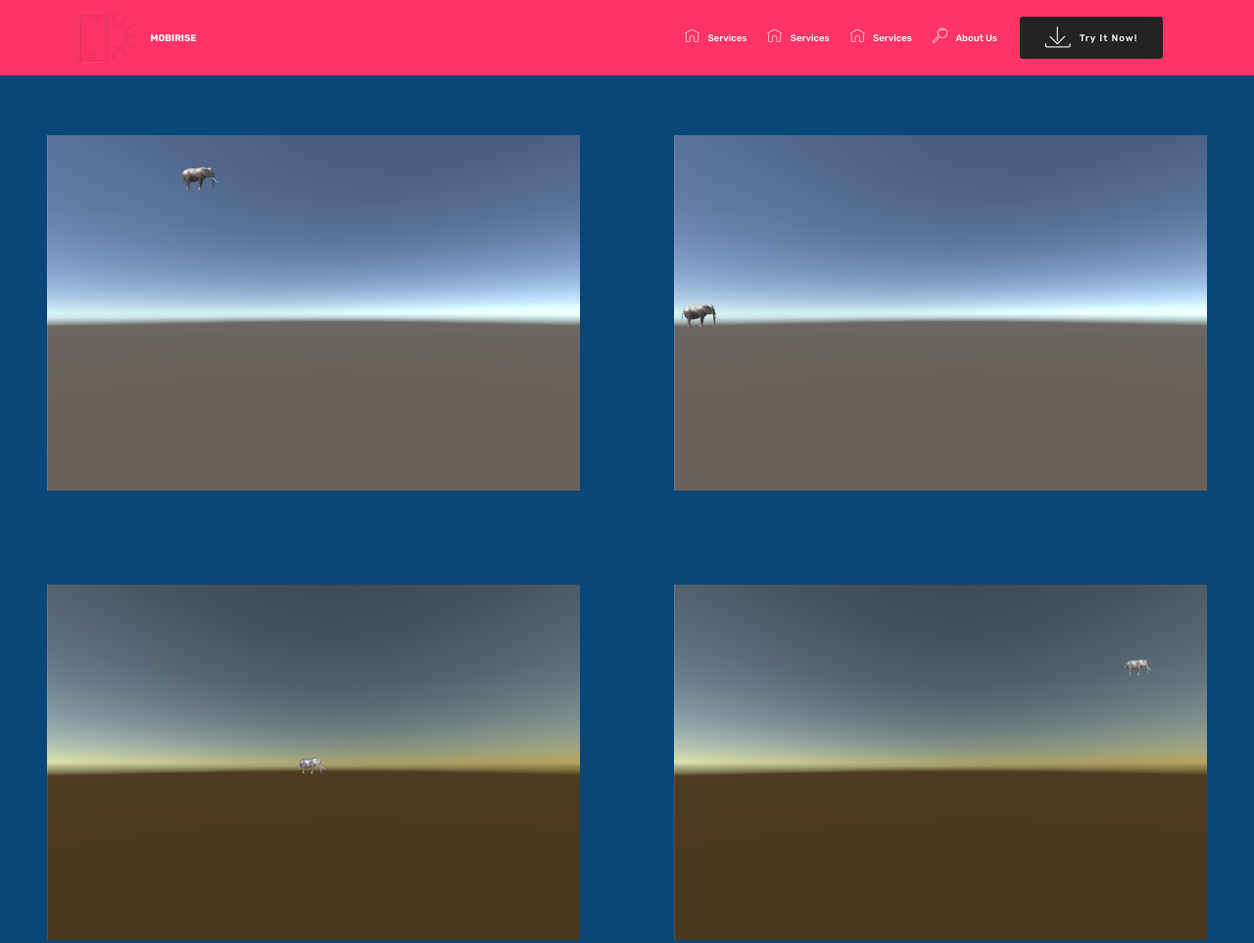
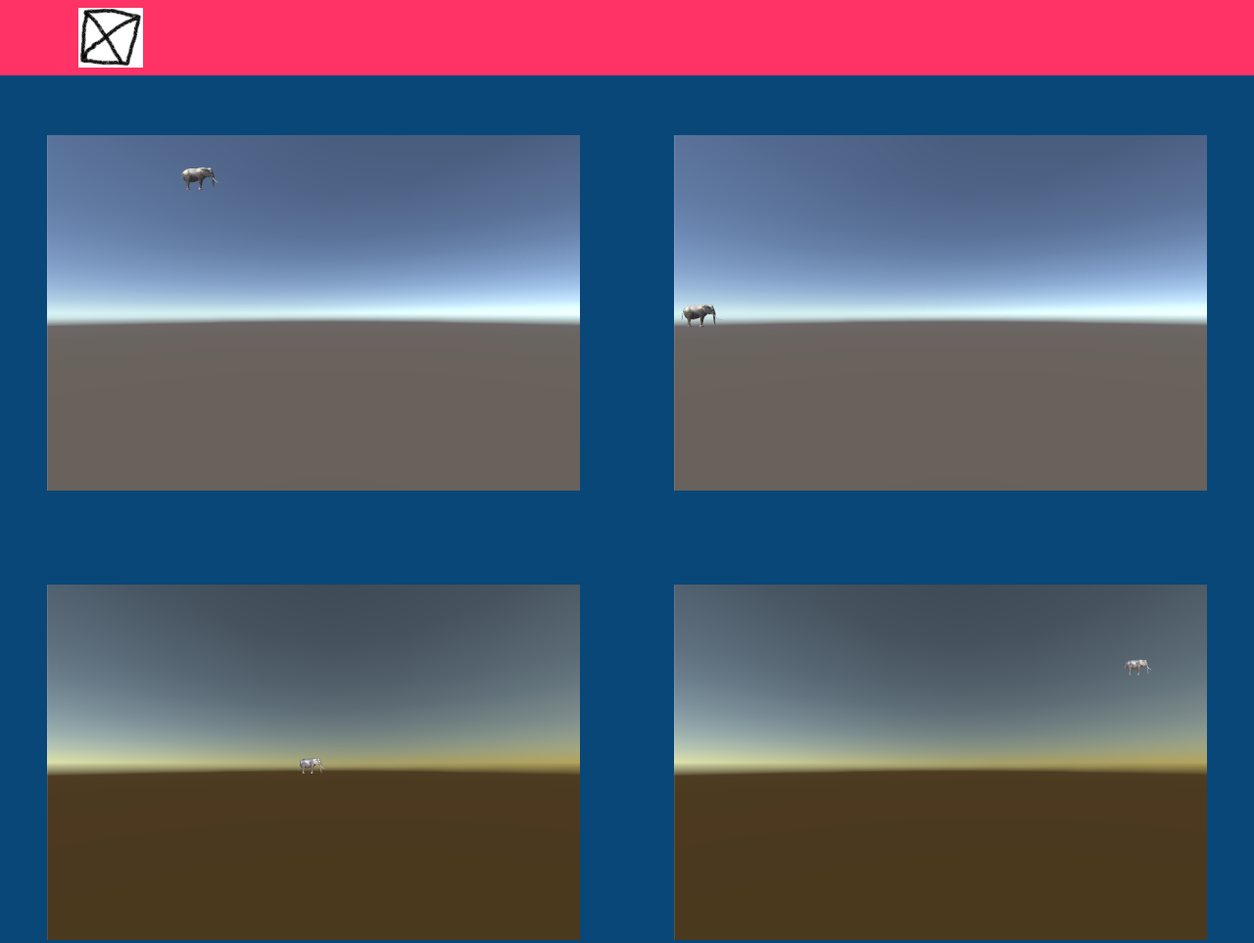
Before and after one commit to dinokat/dinokat.github.io, a plain HTML site: page page3.html in a window 1280 px wide. Shown: the top 963 px of the page at 98% size. Drawn offline with Linux system fonts and the light colour scheme; files whose address does not match are found by name.

Commit message:
olifant header

```diff
--- a/page3.html
+++ b/page3.html
@@ -23,11 +23,11 @@
 
 </head>
 <body>
-<section class="menu cid-qz3VlPlsUa" once="menu" id="menu1-d" data-rv-view="2511">
+<section class="menu cid-qz3VlPlsUa" once="menu" id="menu1-d" data-rv-view="2921">
 
 
 
-    <nav class="navbar navbar-expand beta-menu navbar-dropdown align-items-center navbar-fixed-top navbar-toggleable-sm">
+    <nav class="navbar navbar-expand beta-menu navbar-dropdown align-items-center navbar-toggleable-sm">
         <button class="navbar-toggler navbar-toggler-right" type="button" data-toggle="collapse" data-target="#navbarSupportedContent" aria-controls="navbarSupportedContent" aria-expanded="false" aria-label="Toggle navigation">
             <div class="hamburger">
                 <span></span>
@@ -39,46 +39,21 @@
         <div class="menu-logo">
             <div class="navbar-brand">
                 <span class="navbar-logo">
-                    <a href="https://mobirise.com">
-                         <img src="assets/images/logo2.png" alt="Mobirise" media-simple="true" style="height: 3.8rem;">
+                    <a href="index.html">
+                         <img src="assets/images/zeno-387x355.png" alt="Mobirise" title="" media-simple="true" style="height: 3.8rem;">
                     </a>
                 </span>
-                <span class="navbar-caption-wrap">
-                    <a class="navbar-caption text-white display-4" href="https://mobirise.com">
-                        MOBIRISE
-                    </a>
-                </span>
+
             </div>
         </div>
         <div class="collapse navbar-collapse" id="navbarSupportedContent">
-            <ul class="navbar-nav nav-dropdown" data-app-modern-menu="true"><li class="nav-item">
-                    <a class="nav-link link text-white display-4" href="https://mobirise.com">
-                        <span class="mbri-home mbr-iconfont mbr-iconfont-btn"></span>
-                        Services
-                    </a>
-                </li><li class="nav-item"><a class="nav-link link text-white display-4" href="https://mobirise.com">
-                        <span class="mbri-home mbr-iconfont mbr-iconfont-btn"></span>
-                        Services
-                    </a></li><li class="nav-item"><a class="nav-link link text-white display-4" href="https://mobirise.com">
-                        <span class="mbri-home mbr-iconfont mbr-iconfont-btn"></span>
-                        Services
-                    </a></li><li class="nav-item">
-                    <a class="nav-link link text-white display-4" href="https://mobirise.com">
-                        <span class="mbri-search mbr-iconfont mbr-iconfont-btn"></span>
-                        About Us
-                    </a>
-                </li></ul>
-            <div class="navbar-buttons mbr-section-btn">
-                <a class="btn btn-sm btn-primary display-4" href="https://mobirise.com">
-                    <span class="mbri-save mbr-iconfont mbr-iconfont-btn "></span>
-                    Try It Now!
-                </a>
-            </div>
+
+
         </div>
     </nav>
 </section>
 
-<section class="engine"><a href="https://mobirise.co/j">how to design your own website for free</a></section><section class="mbr-gallery mbr-slider-carousel cid-qz3TYs1Upj" id="gallery1-c" data-rv-view="2364">
+<section class="engine"><a href="https://mobirise.co/g">how to create a website</a></section><section class="mbr-gallery mbr-slider-carousel cid-qz3TYs1Upj" id="gallery1-c" data-rv-view="2774">
 
 
 
```
